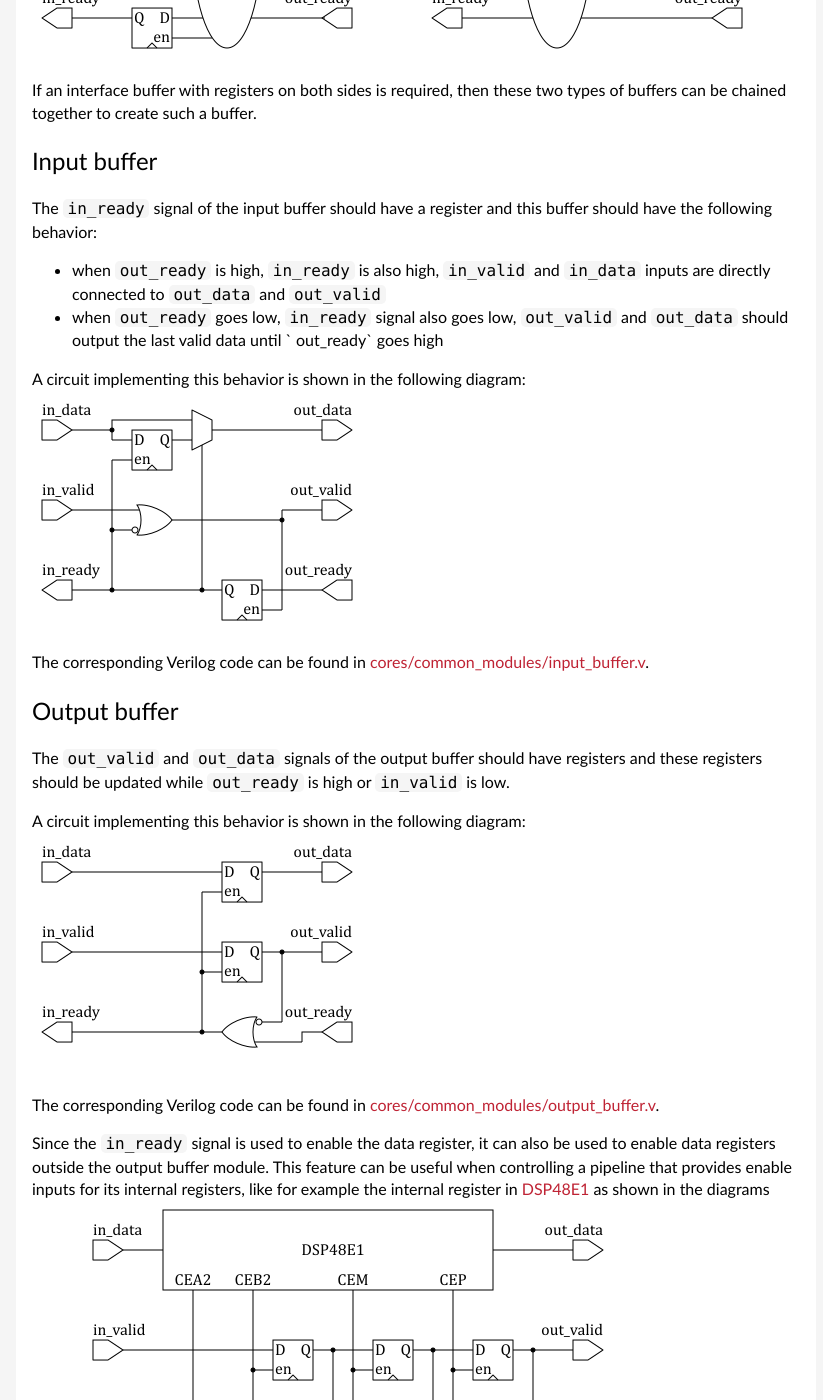
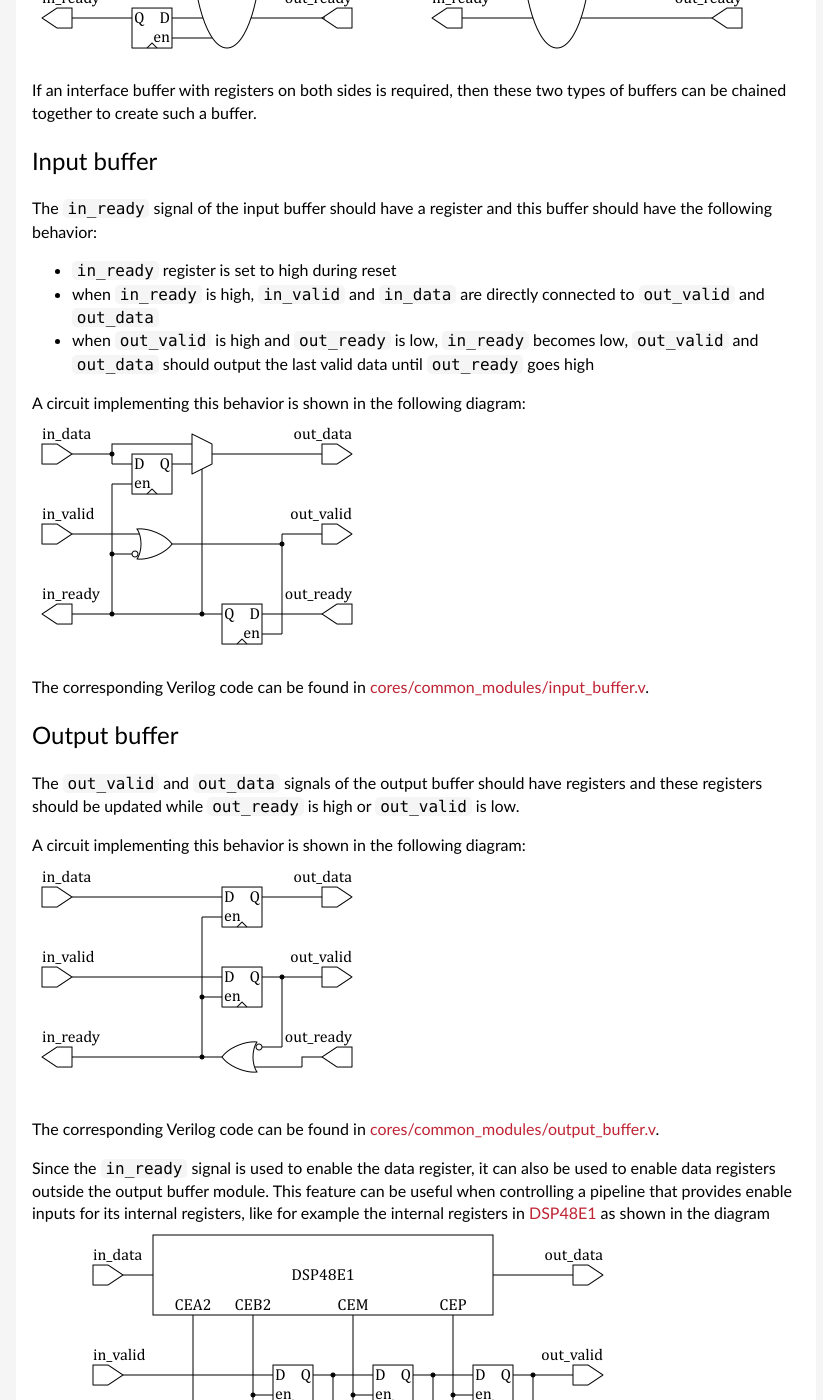
Before and after one commit to pavel-demin/red-pitaya-notes, a Jekyll site: the page built from axi-interface-buffers.md, in a window 1280 px wide and 1400 px high, scrolled down 1013 px. Shown: the whole window, without its empty margins (224-1047 px from the left). Built offline with Jekyll 4.4.1, drawn with Linux system fonts in a browser that asks for light colours.

Commit message:
update axi-interface-buffers

```diff
--- a/axi-interface-buffers.md
+++ b/axi-interface-buffers.md
@@ -24,13 +24,13 @@ To achieve good performance, these modules should have low resource usage and mi
 
 Here are the main signals of the read address and read data parts of the AXI4 slave interface:
 {% highlight Verilog %}
-  input  wire [ADDR_WIDTH-1:0] s_axi_araddr,  // AXI4-Lite slave: Read address
-  input  wire                  s_axi_arvalid, // AXI4-Lite slave: Read address valid
-  output wire                  s_axi_arready, // AXI4-Lite slave: Read address ready
+input  wire [ADDR_WIDTH-1:0] s_axi_araddr,  // AXI4-Lite slave: Read address
+input  wire                  s_axi_arvalid, // AXI4-Lite slave: Read address valid
+output wire                  s_axi_arready, // AXI4-Lite slave: Read address ready
 
-  output wire [DATA_WIDTH-1:0] s_axi_rdata,   // AXI4-Lite slave: Read data
-  output wire                  s_axi_rvalid,  // AXI4-Lite slave: Read data valid
-  input  wire                  s_axi_rready   // AXI4-Lite slave: Read data ready
+output wire [DATA_WIDTH-1:0] s_axi_rdata,   // AXI4-Lite slave: Read data
+output wire                  s_axi_rvalid,  // AXI4-Lite slave: Read data valid
+input  wire                  s_axi_rready   // AXI4-Lite slave: Read data ready
 {% endhighlight %}
 
 In the read address part of the interface, the `arready` signal should have a register. In the read data part of the interface, the `rdata` and `rvalid` signals should have registers. So, two types of buffers are needed, one with one register on the data input side and one with two registers on the data output side as shown in the diagrams below:
@@ -42,8 +42,9 @@ Input buffer
 -----
 
 The `in_ready` signal of the input buffer should have a register and this buffer should have the following behavior:
- - when `out_ready` is high, `in_ready` is also high, `in_valid` and `in_data` inputs are directly connected to `out_data` and `out_valid`
- - when `out_ready` goes low, `in_ready` signal also goes low, `out_valid` and `out_data` should output the last valid data until ` out_ready` goes high
+ - `in_ready` register is set to high during reset
+ - when `in_ready` is high, `in_valid` and `in_data` are directly connected to `out_valid` and `out_data`
+ - when `out_valid` is high and `out_ready` is low, `in_ready` becomes low, `out_valid` and `out_data` should output the last valid data until `out_ready` goes high
 
 A circuit implementing this behavior is shown in the following diagram:
 ![Input buffer]({{ "/img/input-buffer.png" | prepend: site.baseurl }})
@@ -53,14 +54,14 @@ The corresponding Verilog code can be found in [cores/common_modules/input_buffe
 Output buffer
 -----
 
-The `out_valid` and `out_data` signals of the output buffer should have registers and these registers should be updated while `out_ready` is high or `in_valid` is low.
+The `out_valid` and `out_data` signals of the output buffer should have registers and these registers should be updated while `out_ready` is high or `out_valid` is low.
 
 A circuit implementing this behavior is shown in the following diagram:
 ![Output buffer]({{ "/img/output-buffer.png" | prepend: site.baseurl }})
 
 The corresponding Verilog code can be found in [cores/common_modules/output_buffer.v](https://github.com/pavel-demin/red-pitaya-notes/tree/master/cores/common_modules/output_buffer.v).
 
-Since the `in_ready` signal is used to enable the data register, it can also be used to enable data registers outside the output buffer module. This feature can be useful when controlling a pipeline that provides enable inputs for its internal registers, like for example the internal register in [DSP48E1](https://docs.xilinx.com/v/u/en-US/ug479_7Series_DSP48E1) as shown in the diagrams below:
+Since the `in_ready` signal is used to enable the data register, it can also be used to enable data registers outside the output buffer module. This feature can be useful when controlling a pipeline that provides enable inputs for its internal registers, like for example the internal registers in [DSP48E1](https://docs.xilinx.com/v/u/en-US/ug479_7Series_DSP48E1) as shown in the diagram below:
 ![Output buffers and DSP48]({{ "/img/output-buffers-dsp48.png" | prepend: site.baseurl }})
 
 Usage examples
```
Also changed, not shown: img/output-buffers-dsp48.png.
